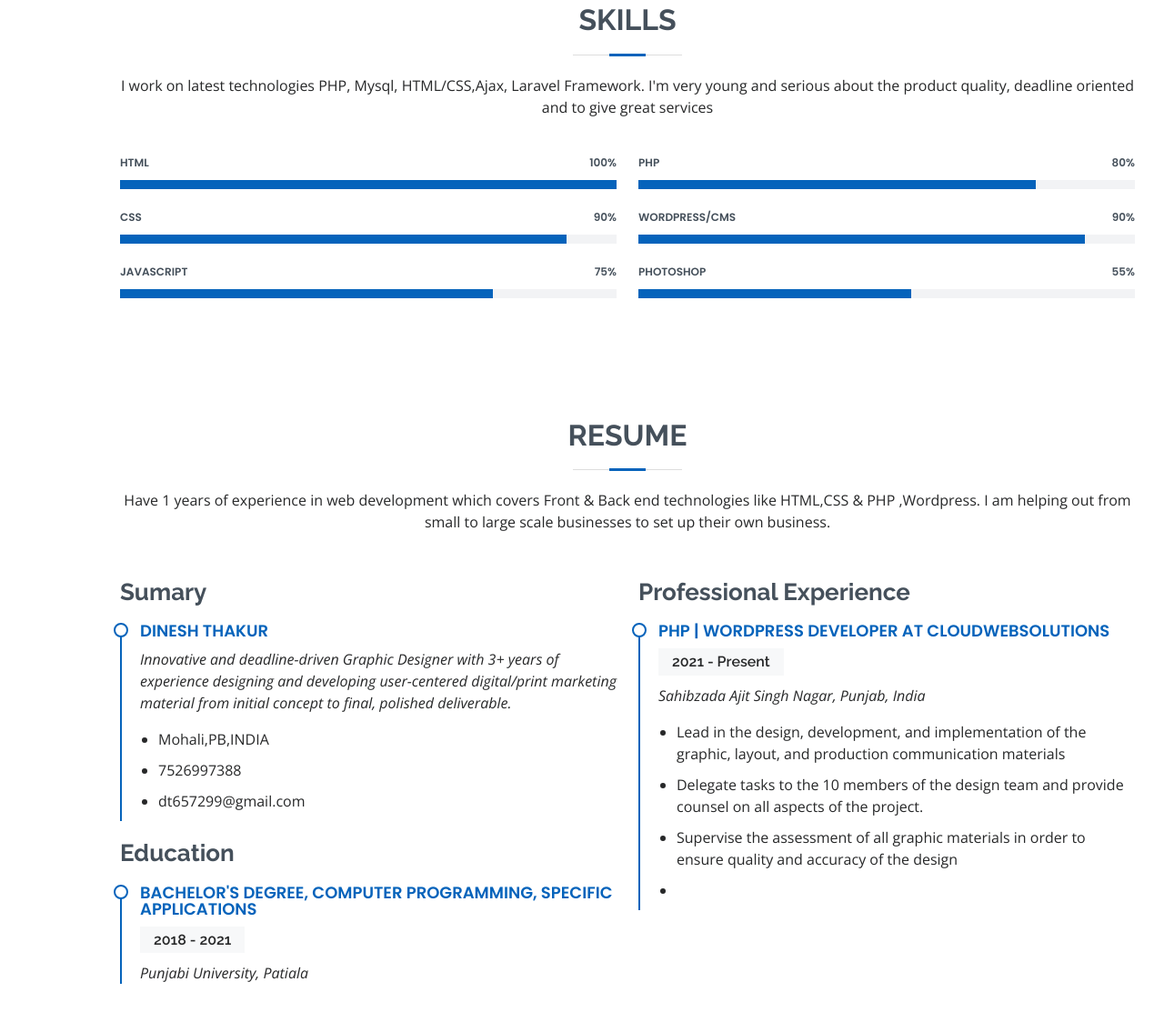
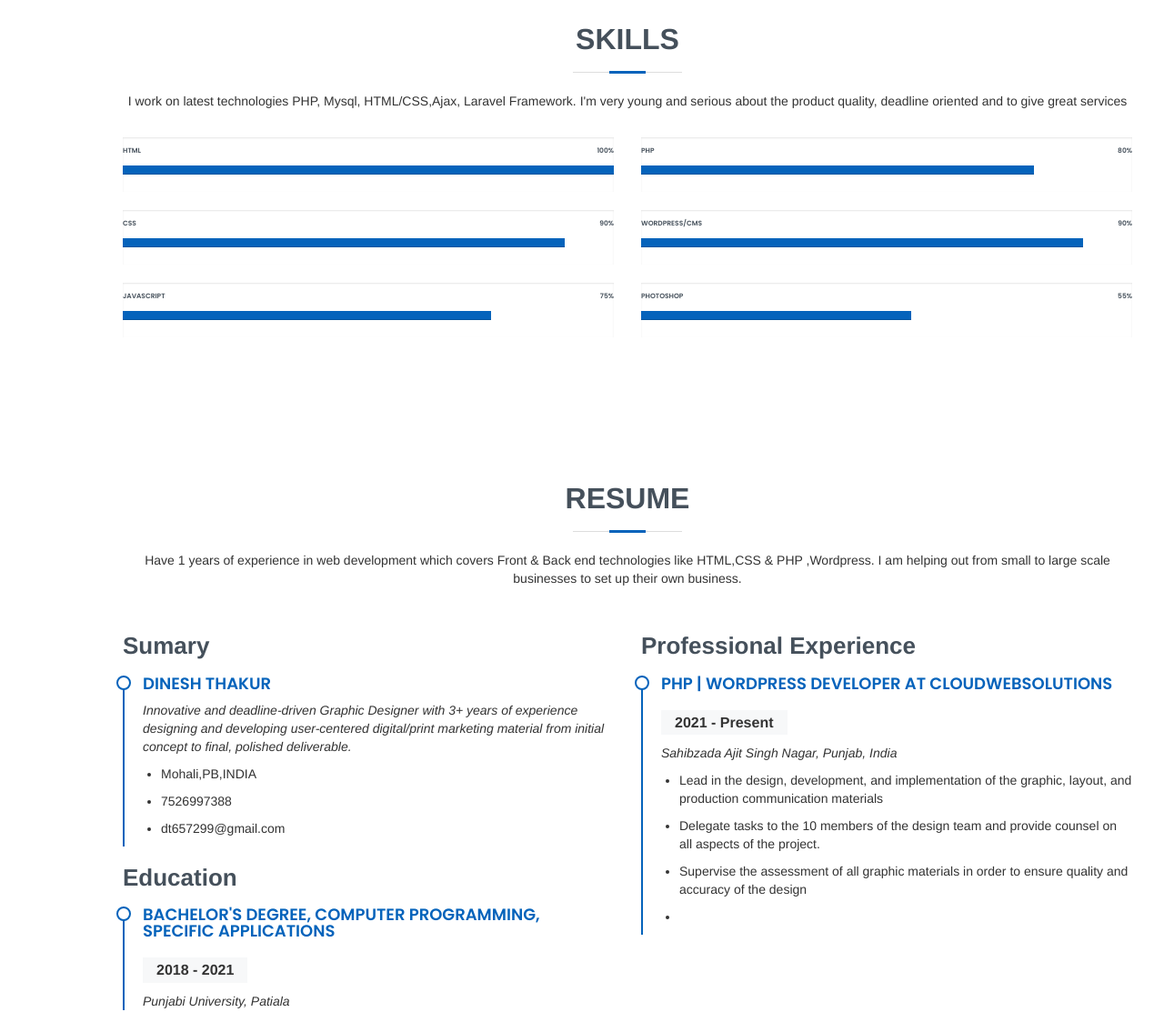
Before and after one commit to dinesh2111/portfolio, a plain HTML site: page index.html in a window 1280 px wide. Shown: the part 1512-2636 px from the top of the page at 91% size. Drawn offline with nearby package versions, Linux system fonts and the light colour scheme.

Commit message:
Update index.html

```diff
--- a/index.html
+++ b/index.html
@@ -26,6 +26,13 @@
 
   <!-- Template Main CSS File -->
   <link href="assets/css/style.css" rel="stylesheet">
+<link rel="stylesheet" href="https://maxcdn.bootstrapcdn.com/bootstrap/3.3.7/css/bootstrap.min.css">
+
+//jQuery library
+<script src="https://ajax.googleapis.com/ajax/libs/jquery/3.1.1/jquery.min.js"></script>
+
+//Latest compiled JavaScript
+<script src="https://maxcdn.bootstrapcdn.com/bootstrap/3.3.7/js/bootstrap.min.js"></script>
 
   <!-- =======================================================
   * Template Name: MyResume - v4.7.0
```
